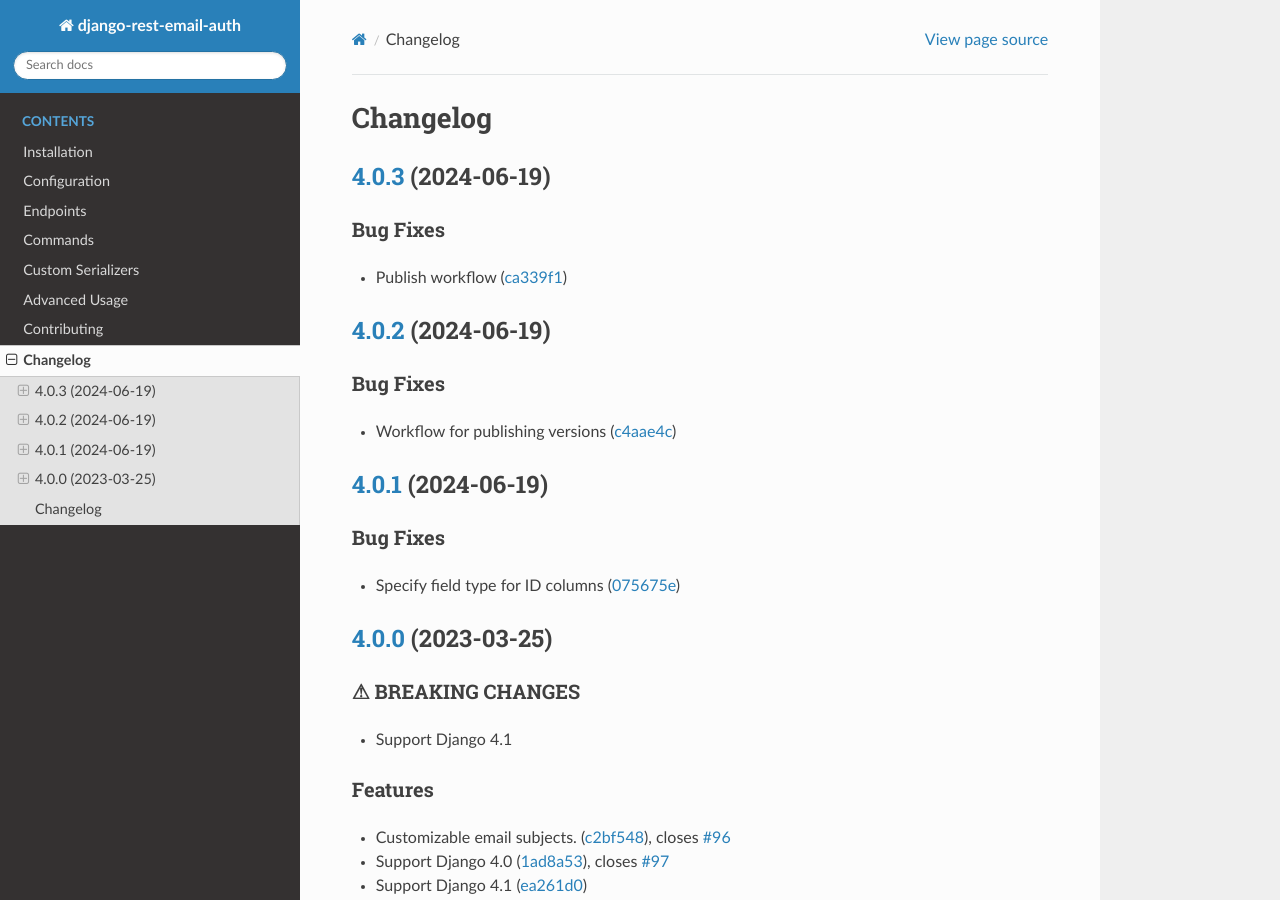
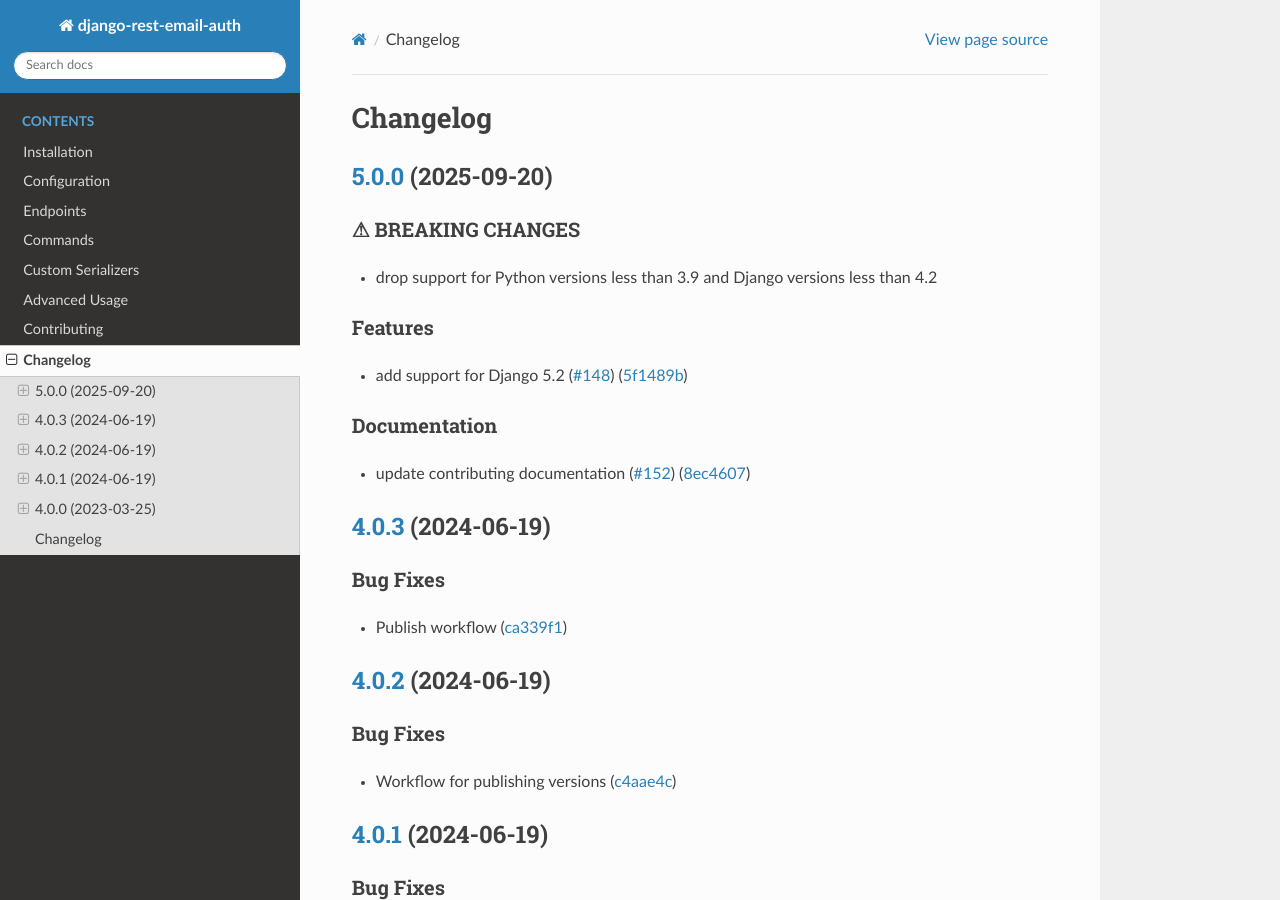
Before and after one commit to cdriehuys/django-rest-email-auth, a Sphinx documentation site: the page built from docs/CHANGELOG.md, in a window 1280 px wide and 900 px high. Built offline with Sphinx 7.4.7 and the Read the Docs theme 3.1.0, drawn with Linux system fonts in a browser that asks for light colours.

Commit message:
chore(master): release 5.0.0 (#149)

```diff
--- a/docs/CHANGELOG.md
+++ b/docs/CHANGELOG.md
@@ -1,4 +1,20 @@
 # Changelog
+
+## [5.0.0](https://github.com/cdriehuys/django-rest-email-auth/compare/v4.0.3...v5.0.0) (2025-09-20)
+
+
+### ⚠ BREAKING CHANGES
+
+* drop support for Python versions less than 3.9 and Django versions less  than 4.2
+
+### Features
+
+* add support for Django 5.2 ([#148](https://github.com/cdriehuys/django-rest-email-auth/issues/148)) ([5f1489b](https://github.com/cdriehuys/django-rest-email-auth/commit/5f1489b39a61ce4320f9ac6dcf821d0b48070e46))
+
+
+### Documentation
+
+* update contributing documentation ([#152](https://github.com/cdriehuys/django-rest-email-auth/issues/152)) ([8ec4607](https://github.com/cdriehuys/django-rest-email-auth/commit/8ec4607cddfc66e3a3956f06d8437c94c29b826e))
 
 ## [4.0.3](https://github.com/cdriehuys/django-rest-email-auth/compare/v4.0.2...v4.0.3) (2024-06-19)
 
--- a/pyproject.toml
+++ b/pyproject.toml
@@ -17,7 +17,7 @@
 
 [tool.poetry]
 name = "django-rest-email-auth"
-version = "4.0.3"
+version = "5.0.0"
 description = "Django app for email based authentication and registration via a REST API."
 authors = ["Chathan Driehuys <chathan@driehuys.com>"]
 license = "MIT"
--- a/setup.py
+++ b/setup.py
@@ -9,7 +9,7 @@
 setup(
     # Package meta-data
     name="django-rest-email-auth",
-    version="4.0.3",
+    version="5.0.0",
     description="Django app for email based authentication and registration.",
     long_description=get_description(),
     author="Chathan Driehuys",
```
